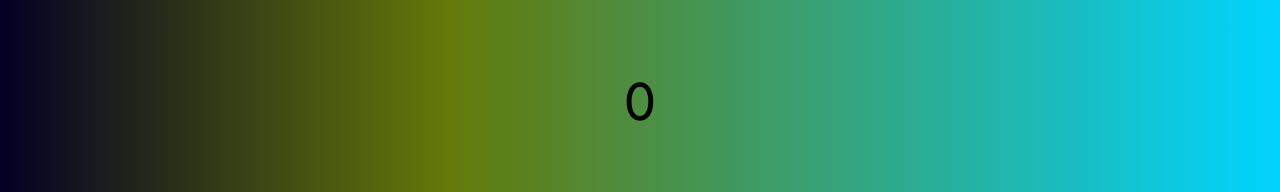
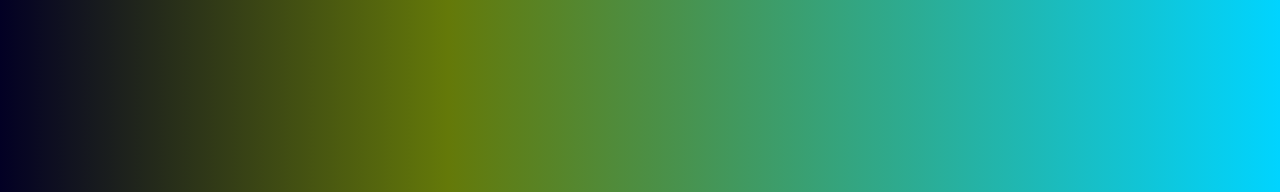
Before and after one commit to AlonJoshua/random-number-generator, a React (Create React App) app: page / in a window 1280 px wide. Shown: the part 478-670 px from the top of the page. Built offline with nearby package versions, Linux system fonts and the light colour scheme.

Commit message:
try to pass state and props

```diff
--- a/src/App.js
+++ b/src/App.js
@@ -6,17 +6,18 @@ import Generate from "./components/button/button";
 import View from "./components/view/view";
 
 class Generator extends React.Component {
+  	constructor () {
+  		super()
+  		this.state = { onView: '1' }
+  	}
 
-
-  render(
-
-
-  	) {
+  render() {
+  	const { show } = this.state.onView;
   return (
     <div className="container">
     <Instructions />
     <Generate />
-    <View />
+    <View show={show}/>
     </div>
     );
   }
--- a/src/components/view/view.js
+++ b/src/components/view/view.js
@@ -1,10 +1,10 @@
 import React from "react";
 
-const View = () => {
+const View = ({ show }) => {
 
 	return (
 		<div className="view">
-		<p>0</p>
+		<h1>{show}</h1>
 		</div>
 		);
 }
```
